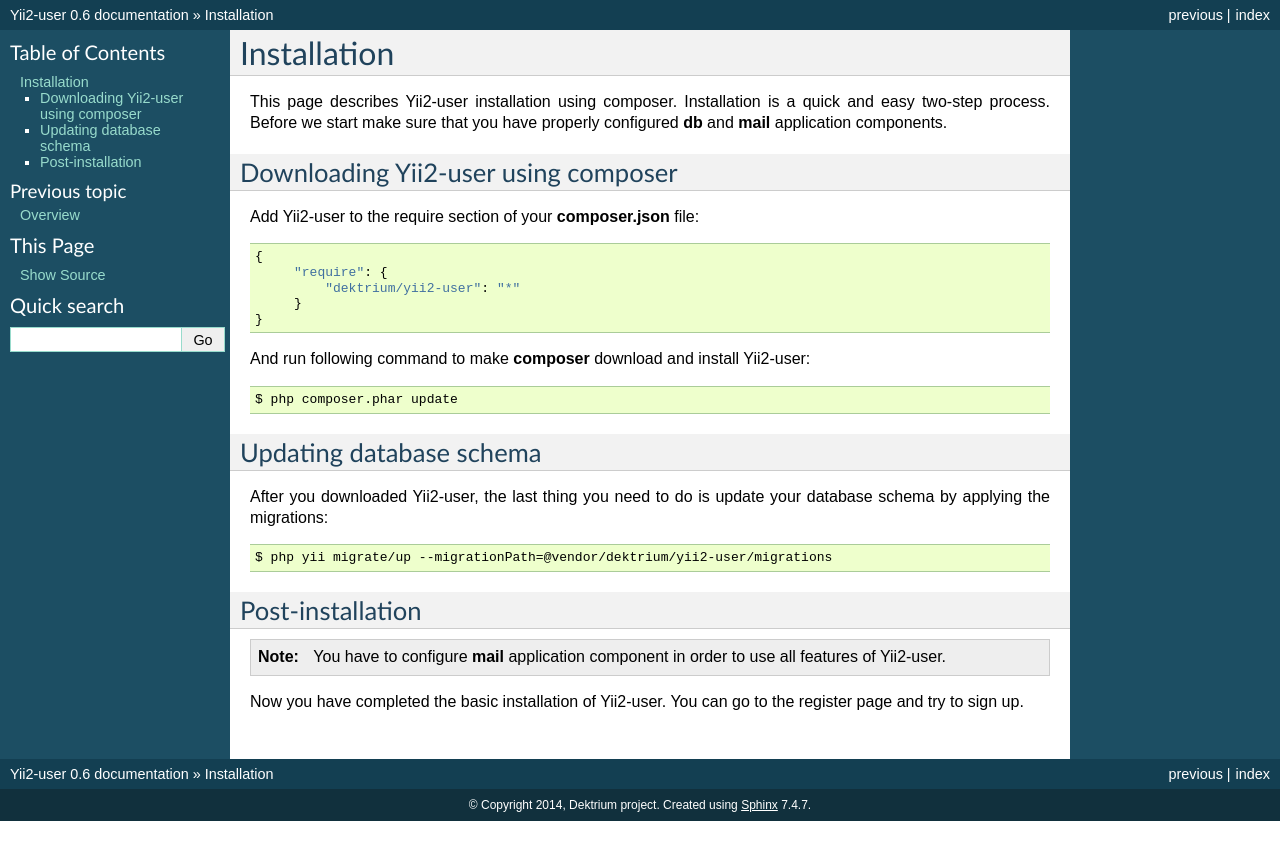
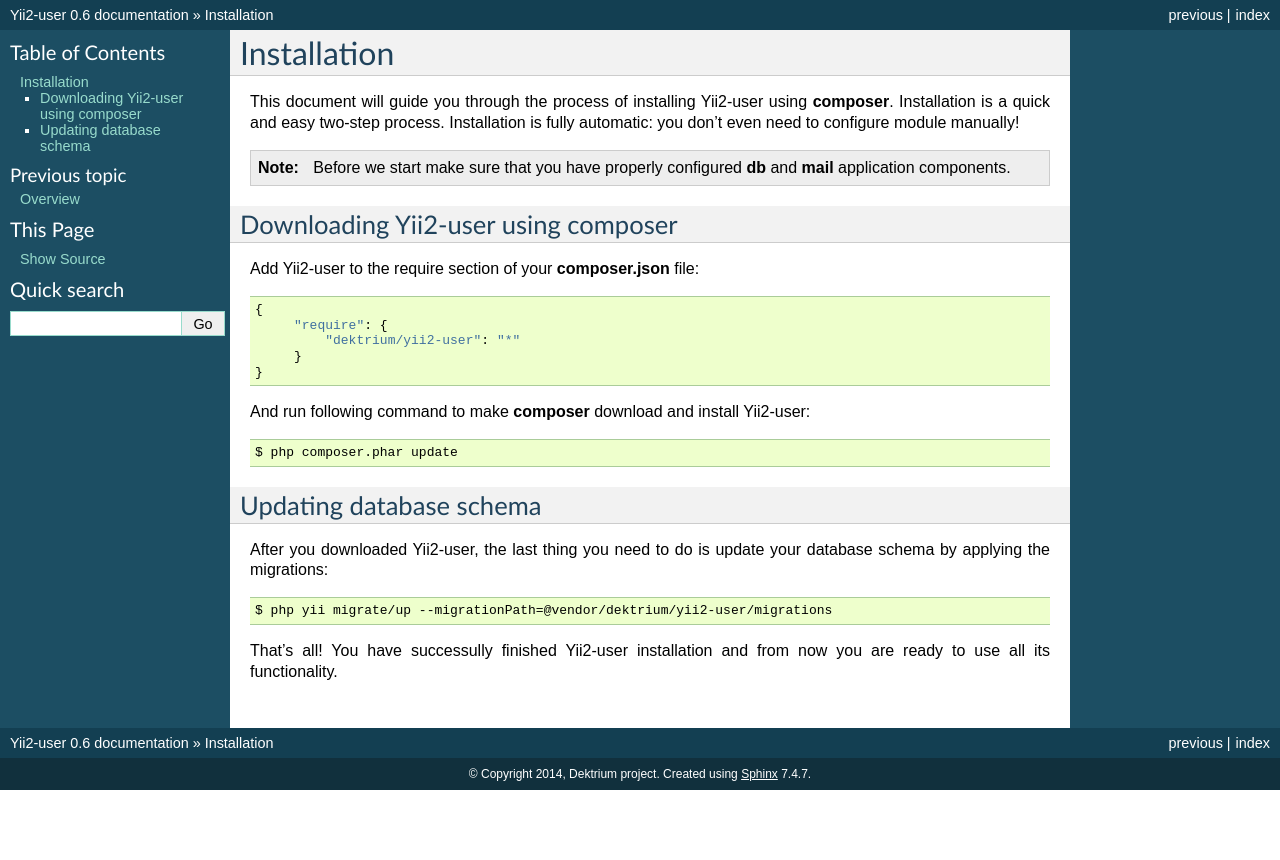
Before and after one commit to youanden/yii2-user-docs, a Sphinx documentation site: the page built from docs/getting-started/installation.rst, in a window 1280 px wide. Shown: the top 860 px of the page. Built offline with Sphinx 7.4.7, drawn with Linux system fonts in a browser that asks for light colours.

Commit message:
updated installation guide

```diff
--- a/docs/getting-started/installation.rst
+++ b/docs/getting-started/installation.rst
@@ -1,8 +1,11 @@
 Installation
 ============
 
-This page describes Yii2-user installation using composer. Installation is a quick and easy two-step process. Before we
-start make sure that you have properly configured **db** and **mail** application components.
+This document will guide you through the process of installing Yii2-user using **composer**. Installation is a quick and
+easy two-step process. Installation is fully automatic: you don't even need to configure module manually!
+
+.. note::
+    Before we start make sure that you have properly configured **db** and **mail** application components.
 
 Downloading Yii2-user using composer
 ------------------------------------
@@ -26,10 +29,4 @@
 
     $ php yii migrate/up --migrationPath=@vendor/dektrium/yii2-user/migrations
 
-Post-installation
------------------
-
-.. note::
-    You have to configure **mail** application component in order to use all features of Yii2-user.
-
-Now you have completed the basic installation of Yii2-user. You can go to the register page and try to sign up.
+That's all! You have successully finished Yii2-user installation and from now you are ready to use all its functionality.
```
